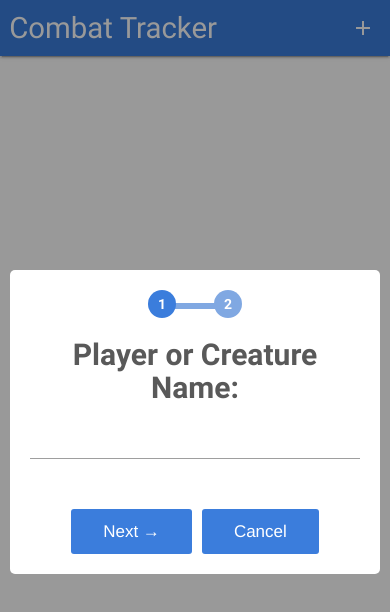
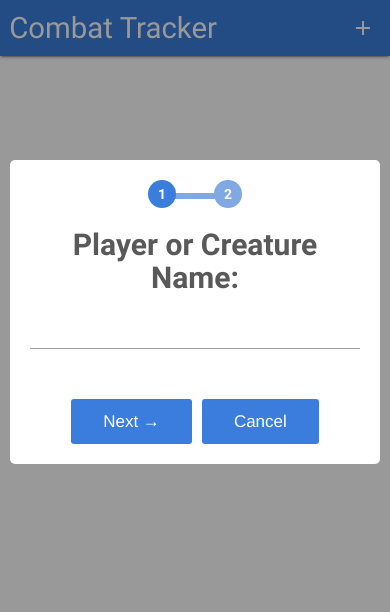
Before and after one commit to derezed/combat-tracker, a plain HTML site: page www/index.html in a window 390 px wide. Both pictures are taken after a click on the link "add". Drawn offline with Linux system fonts and the light colour scheme; files whose address does not match are found by name.

Commit message:
a css update exists in here somewhere. The change was made and then my machine lost power due to the weather or something.

```diff
--- a/www/css/tracker.css
+++ b/www/css/tracker.css
@@ -97,3 +97,6 @@ input[type=text]:not(.browser-default):focus:not([readonly]),input[type=number]:
 .swal2-popup .swal2-input[type='number']{
   margin: 0 auto;
 }
+.swal2-popup.swal2-modal.swal2-show{
+  top: -110px;
+}
```
